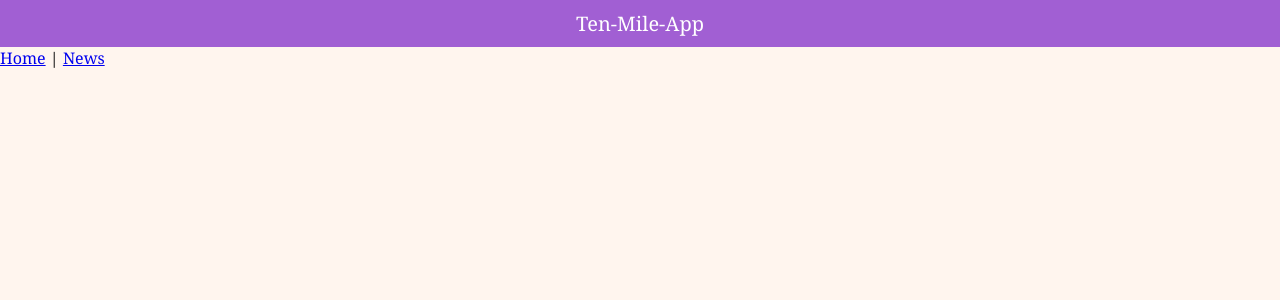
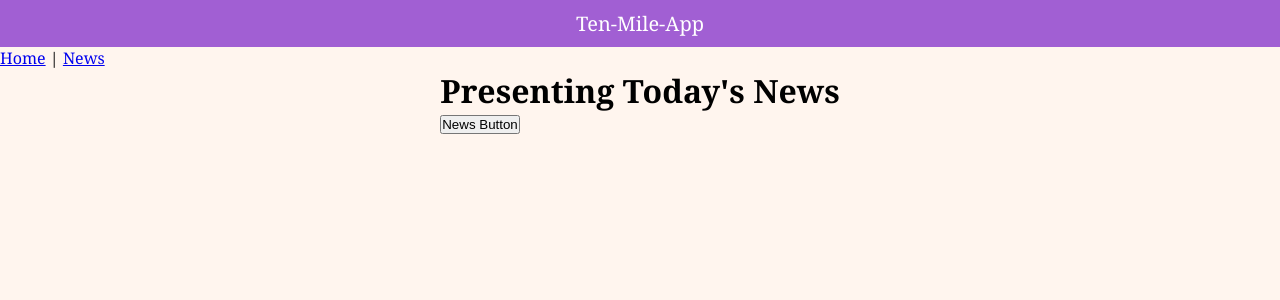
Before and after one commit to Benjamin-Ashamole/ten-mile-app, a Vue app: page /news in a window 1280 px wide. Shown: the top 300 px of the page. Built offline with nearby package versions, Linux system fonts and the light colour scheme.

Commit message:
Implementing the news page and button. Also registering the news page to the index.js router

```diff
--- a/src/components/NewsComponent.vue
+++ b/src/components/NewsComponent.vue
@@ -0,0 +1,21 @@
+<template>
+    <div>
+        <div>
+            <h1>Presenting Today's News</h1>
+        </div>
+        <div>
+            <button>News Button</button>
+        </div>
+    </div>
+</template>
+
+<script>
+export default {
+    name: "NewsButtonComponent"
+}
+</script>
+
+
+<style scoped>
+
+</style>
--- a/src/router/index.js
+++ b/src/router/index.js
@@ -1,6 +1,7 @@
 import Vue from "vue";
 import VueRouter from "vue-router";
 import Home from "../views/Home.vue";
+import News from "../views/News.vue";
 
 Vue.use(VueRouter);
 
@@ -9,6 +10,11 @@ const routes = [
     path: "/",
     name: "Home",
     component: Home
+  },
+  {
+    path: "/news",
+    name: "News",
+    component: News
   }
 ];
 
--- a/src/views/News.vue
+++ b/src/views/News.vue
@@ -1,14 +1,28 @@
 <template>
-
+    <div class="news">
+        <news-button-component/>
+    </div>
 </template>
 
 <script>
+import NewsButtonComponent from "../components/NewsComponent.vue"
 export default {
-
+    name: "News",
+    components: {
+        NewsButtonComponent
+    }
 }
 </script>
 
 
 <style scoped>
-
+.news {
+    display: flex;
+    flex-direction: column;
+    justify-content: center;
+    align-items: center;
+    width: 100%;
+    height: 100%;
+    margin: auto;
+}
 </style>
```
